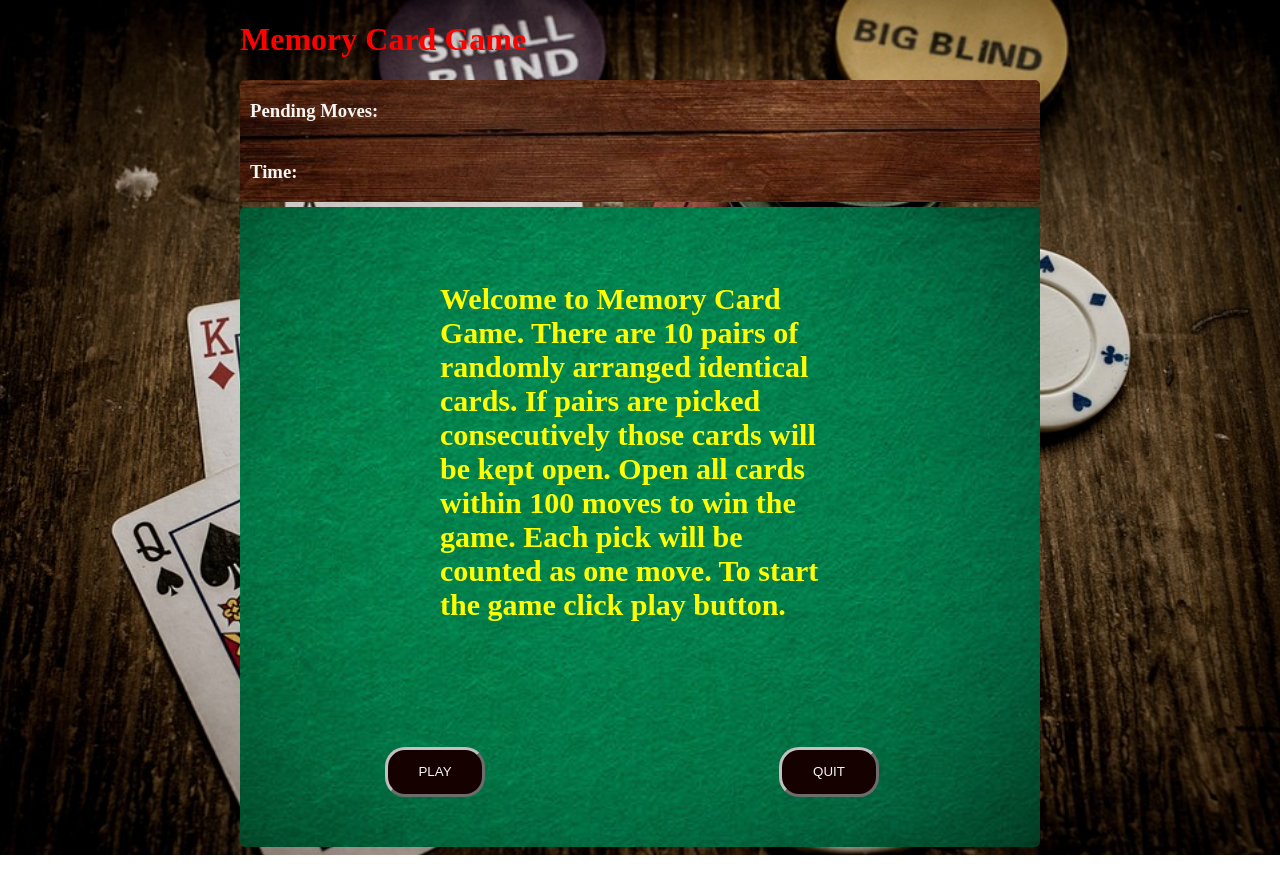
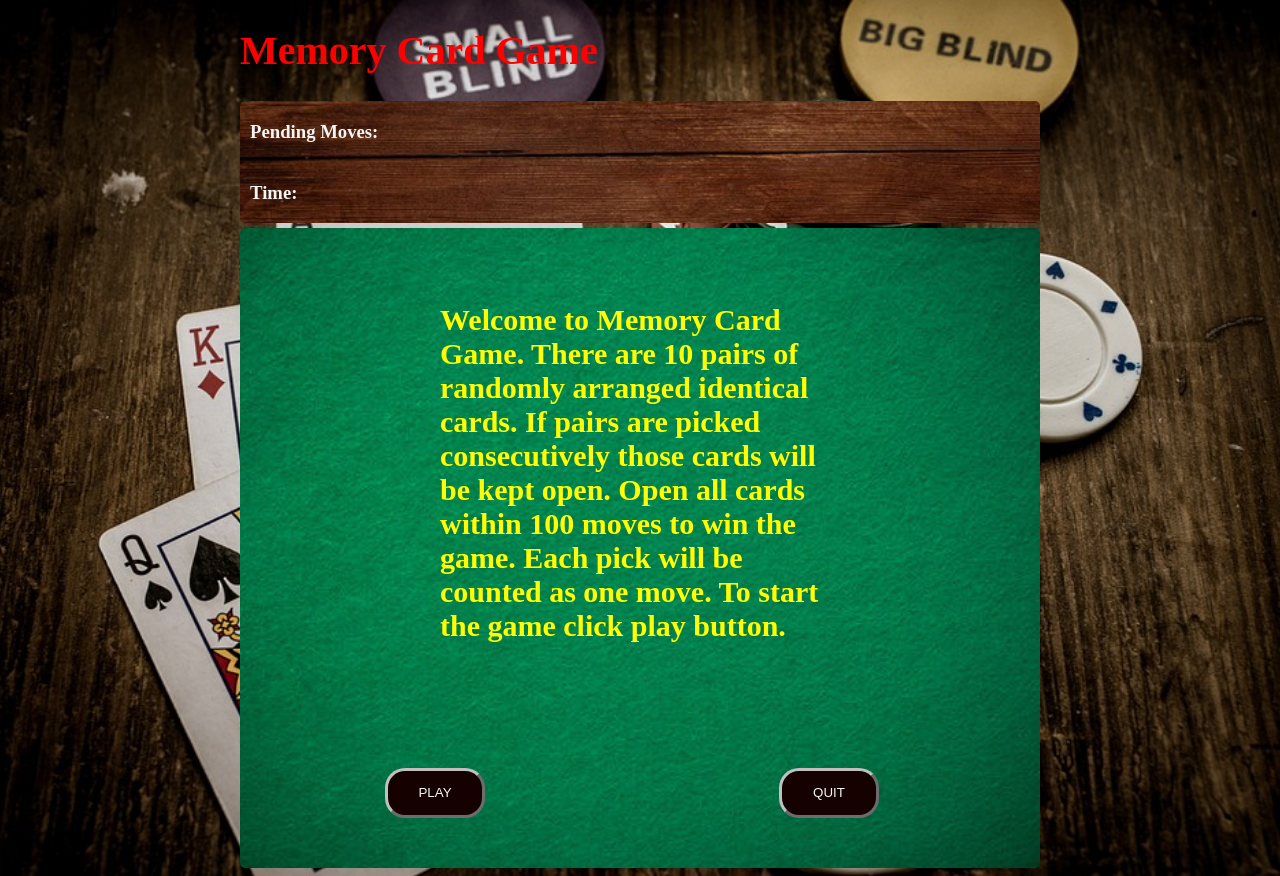
Before and after one commit to shibinjohn88/NYU-Project-Game, a plain HTML site: page index.html in a window 1280 px wide. Before the commit the page ends 855 px from the top, so only its background shows below. Drawn offline with Linux system fonts and the light colour scheme.

Commit message:
UI game heading size, code refactor

```diff
--- a/add.css
+++ b/add.css
@@ -22,7 +22,6 @@ body  {
   }
 
   .game-board {
-    /* background-color: azure; */
     min-height: 600px;
     width: inherit;
     margin-top: 5px;
@@ -31,8 +30,8 @@ body  {
     background-position: center;
     background-repeat: no-repeat;
     background-size: cover;
+  }
 
-  }
 
   /*css code for card flip adopted from w3 schools*/
   .card {
@@ -67,6 +66,7 @@ body  {
 
  .gameheading>h1 {
   color: red;
+  font-size: 40px;
 
  }
 
```
Also changed, not shown: index.html (+0 -4 lines), script.js (+11 -6 lines).
